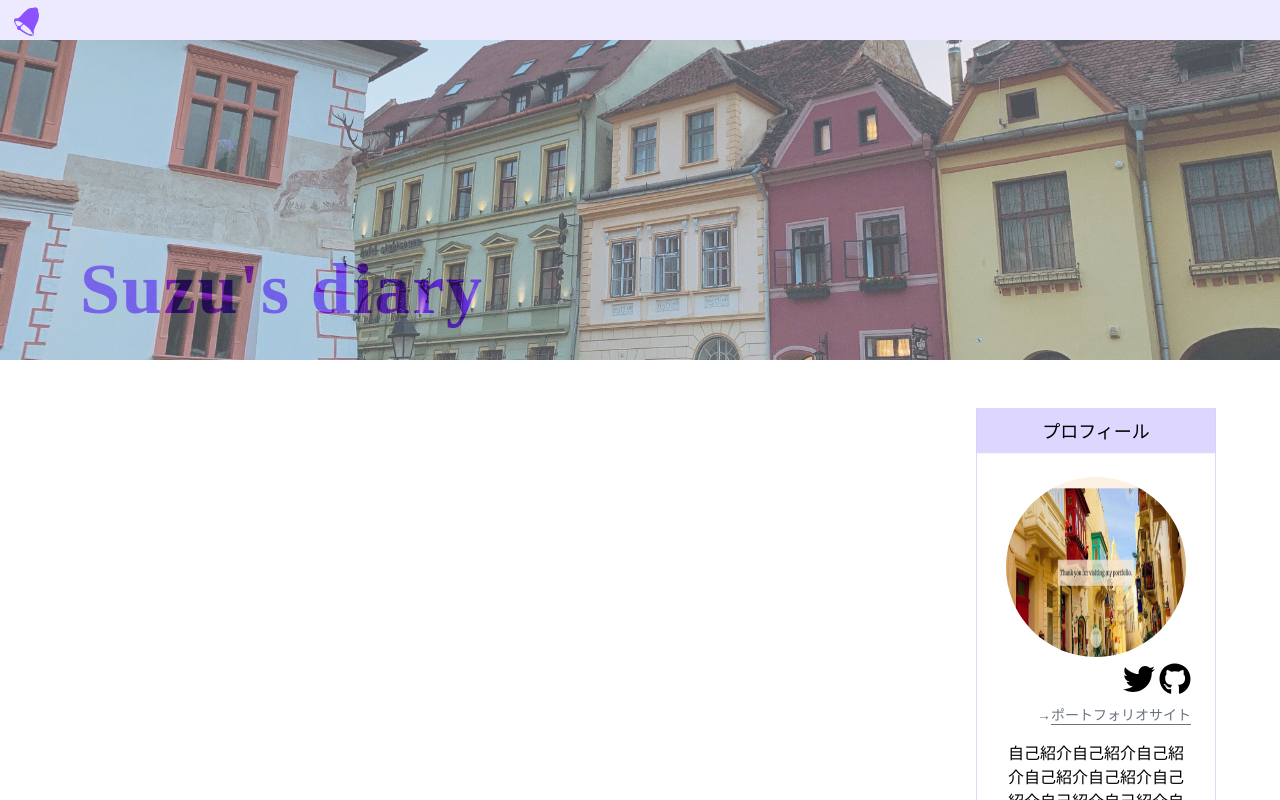
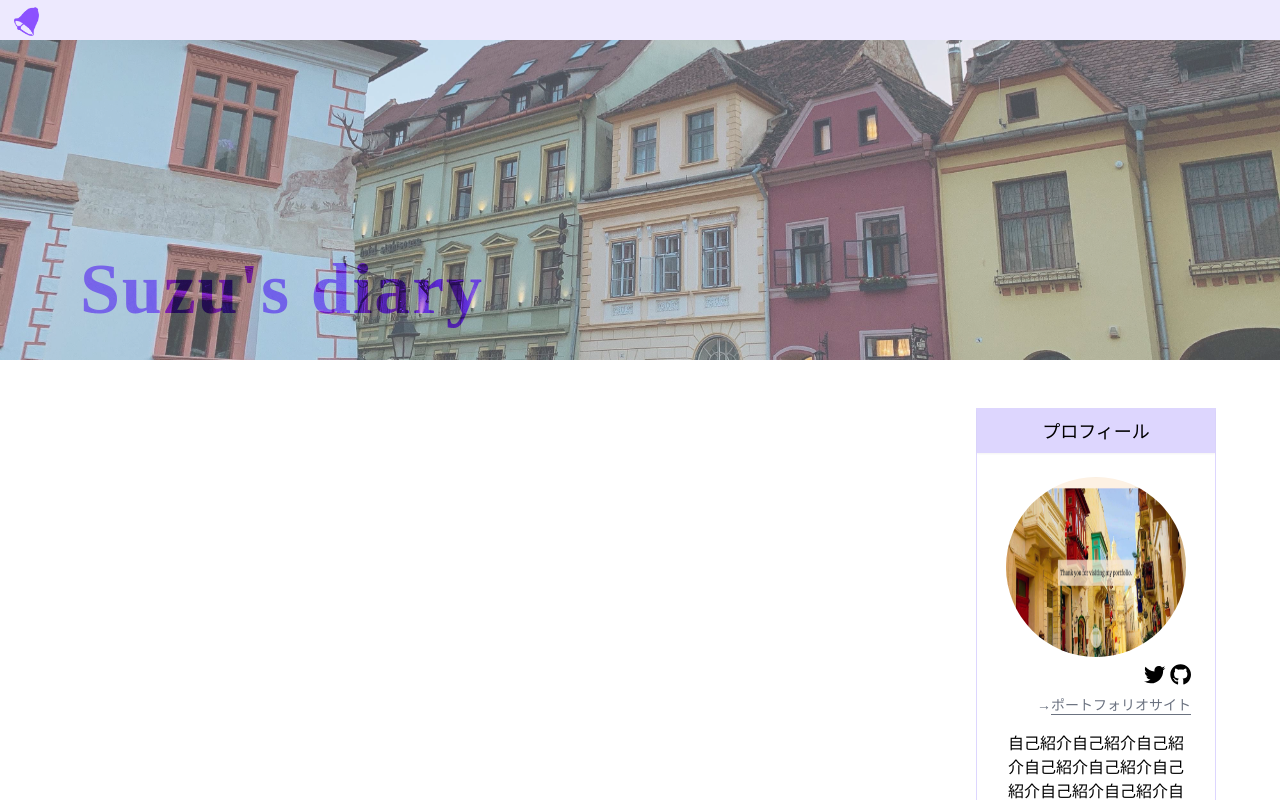
Before and after one commit to suzu1997/my-blog-site, a Next.js app: page / in a window 1280 px wide. Shown: the top 800 px of the page. Built offline with nearby package versions, Linux system fonts and the light colour scheme.

Commit message:
💄 プロフィールのSNSアイコンのサイズ変更

```diff
--- a/src/components/Profile.tsx
+++ b/src/components/Profile.tsx
@@ -23,7 +23,7 @@ export const Profile: VFC = () => {
               rel='noreferrer'
               className='mr-1 hover:opacity-70'
             >
-              <FontAwesomeIcon icon={faTwitter} size='2x' />
+              <FontAwesomeIcon icon={faTwitter} size='lg' />
             </a>
             <a
               href='https://github.com/suzu1997'
@@ -31,7 +31,7 @@ export const Profile: VFC = () => {
               rel='noreferrer'
               className='hover:opacity-70'
             >
-              <FontAwesomeIcon icon={faGithub} size='2x' />
+              <FontAwesomeIcon icon={faGithub} size='lg' />
             </a>
           </div>
           <p className='text-sm text-gray-500'>
```
